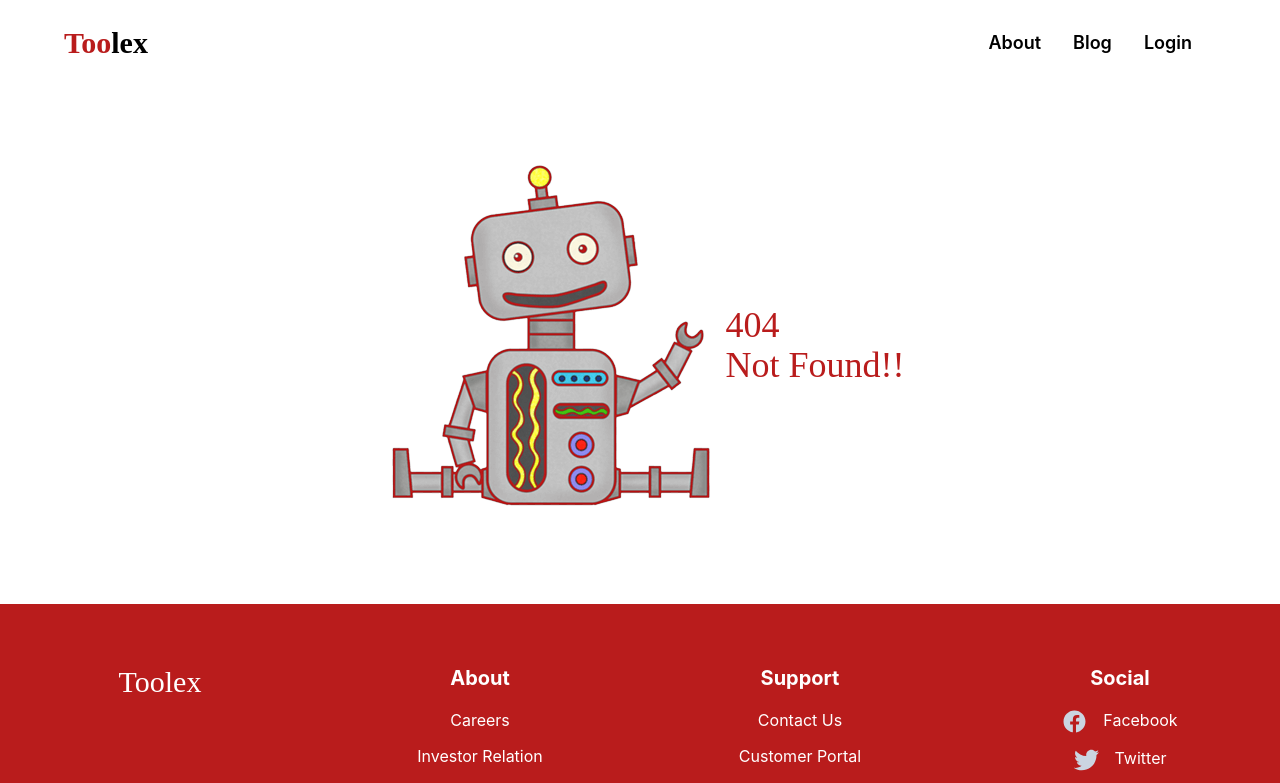
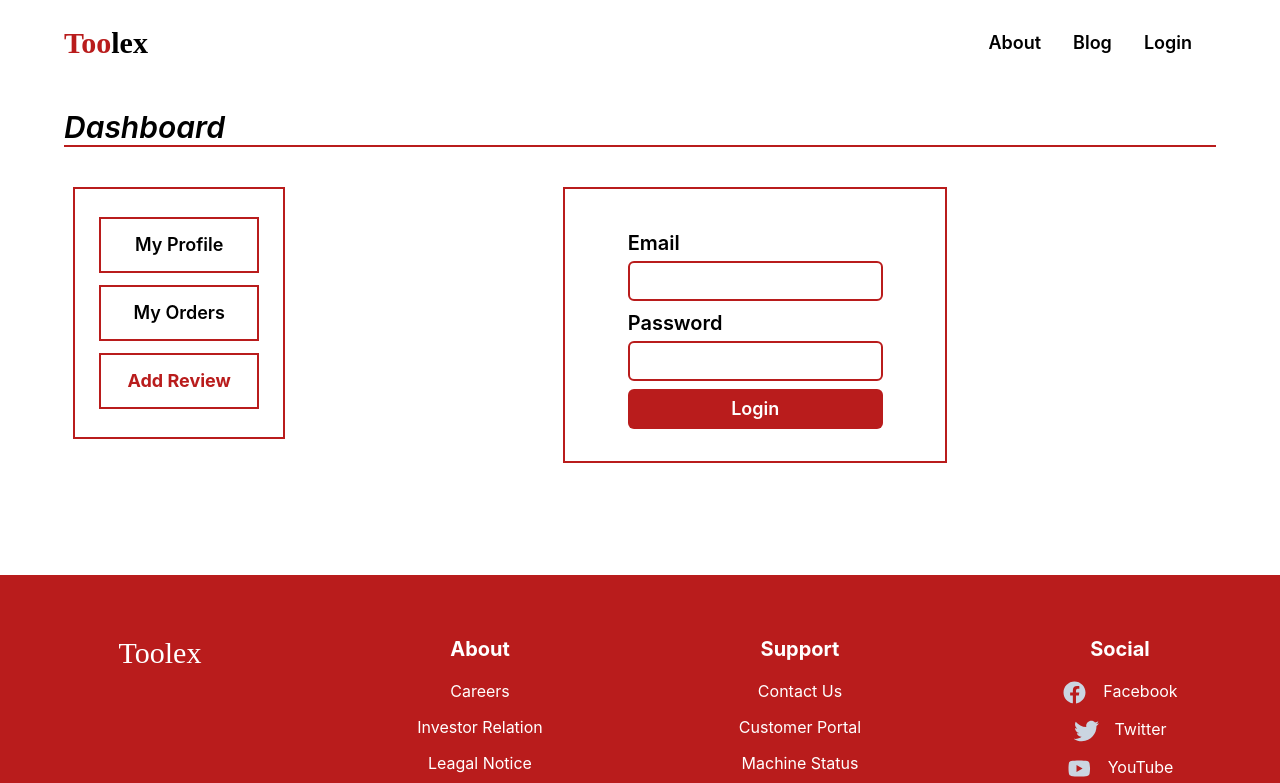
Before and after one commit to amitopu/Toolex-Frontend, a React (Create React App) app: page /userdashboard/addreview in a window 1280 px wide. Shown: the top 783 px of the page. Built offline with nearby package versions, Linux system fonts and the light colour scheme; no server answers.

Commit message:
user dashboard ui is designed

```diff
--- a/src/App.js
+++ b/src/App.js
@@ -6,6 +6,10 @@ import Register from "./pages/authentication/Register/Register";
 import Blog from "./pages/Blog/Blog";
 import Home from "./pages/Home/Home";
 import NotFound from "./pages/NotFound/NotFound";
+import UserDashboard from "./pages/UserDashboard/UserDashboard";
+import AddReview from "./pages/users/AddReview/AddReview";
+import UserOrders from "./pages/users/UserOrders/UserOrders";
+import UserProfile from "./pages/users/UserProfile/UserProfile";
 import Spinner from "./shared/Spinner/Spinner";
 function App() {
     return (
@@ -21,6 +25,23 @@ function App() {
                     element={<PassReset></PassReset>}
                 ></Route>
                 <Route path="/spinner" element={<Spinner></Spinner>}></Route>
+                <Route
+                    path="userdashboard"
+                    element={<UserDashboard></UserDashboard>}
+                >
+                    <Route
+                        path="profile"
+                        element={<UserProfile></UserProfile>}
+                    ></Route>
+                    <Route
+                        path="orders"
+                        element={<UserOrders></UserOrders>}
+                    ></Route>
+                    <Route
+                        path="addreview"
+                        element={<AddReview></AddReview>}
+                    ></Route>
+                </Route>
                 <Route path="*" element={<NotFound></NotFound>}></Route>
             </Routes>
         </div>
--- /dev/null
+++ b/src/pages/UserDashboard/UserDashboard.js
@@ -0,0 +1,64 @@
+import React from "react";
+import { NavLink, Outlet } from "react-router-dom";
+import Footer from "../../shared/Footer/Footer";
+import Header from "../../shared/Header/Header";
+
+const UserDashboard = () => {
+    const activeStyle = {
+        color: "rgb(185 28 28)",
+        fontWeight: "bold",
+    };
+    return (
+        <>
+            <Header></Header>
+            <div className="px-4 md:px-8 lg:px-16">
+                <h1 className="text-3xl font-semibold italic mt-6  text-center md:text-left">
+                    Dashboard
+                </h1>
+                <div className="bg-red-700 h-[2px] w-full"></div>
+                <div className="grid md:grid-cols-4 lg:grid-cols-5 grid-cols-1 mb-14 mt-10">
+                    <div className="col-span-1">
+                        <div className="p-4 md:block flex flex-wrap mx-auto w-fit justify-centeritems-center border-2 border-red-700">
+                            <button className="block md:w-40 w-fit md:px-5 p-2 md:py-3 border-2 border-red-700 text-center md:text-lg text-sm font-semibold md:my-3 mx-2">
+                                <NavLink
+                                    to="/userdashboard/profile"
+                                    style={({ isActive }) =>
+                                        isActive ? activeStyle : undefined
+                                    }
+                                >
+                                    My Profile
+                                </NavLink>
+                            </button>
+                            <button className="block md:w-40 w-fit md:px-5 p-2 md:py-3 border-2 border-red-700 text-center md:text-lg text-sm font-semibold md:my-3 mx-2">
+                                <NavLink
+                                    to="/userdashboard/orders"
+                                    style={({ isActive }) =>
+                                        isActive ? activeStyle : undefined
+                                    }
+                                >
+                                    My Orders
+                                </NavLink>
+                            </button>
+                            <button className="block md:w-40 w-fit md:px-5 p-2 md:py-3 border-2 border-red-700 text-center md:text-lg text-sm font-semibold md:my-3 mx-2">
+                                <NavLink
+                                    to="/userdashboard/addreview"
+                                    style={({ isActive }) =>
+                                        isActive ? activeStyle : undefined
+                                    }
+                                >
+                                    Add Review
+                                </NavLink>
+                            </button>
+                        </div>
+                    </div>
+                    <div className="md:col-span-3 lg:col-span-4">
+                        <Outlet></Outlet>
+                    </div>
+                </div>
+            </div>
+            <Footer></Footer>
+        </>
+    );
+};
+
+export default UserDashboard;
--- /dev/null
+++ b/src/pages/authentication/RequireAuth/RequireAuth.js
@@ -0,0 +1,23 @@
+import React from "react";
+import { useAuthState } from "react-firebase-hooks/auth";
+import { useLocation, Navigate } from "react-router-dom";
+import auth from "../../firebase.init";
+import Spinner from "../Spinner/Spinner";
+
+const RequireAuth = ({ children }) => {
+    const [user, loading] = useAuthState(auth);
+    let location = useLocation();
+
+    if (loading) {
+        return <Spinner></Spinner>;
+    }
+    if (!user) {
+        return <Navigate to="/login" state={{ from: location }} replace />;
+    }
+
+    if (user) {
+        return children;
+    }
+};
+
+export default RequireAuth;
--- /dev/null
+++ b/src/pages/users/AddReview/AddReview.js
@@ -0,0 +1,75 @@
+import React from "react";
+import { useForm } from "react-hook-form";
+
+const AddReview = () => {
+    const {
+        register,
+        handleSubmit,
+        formState: { errors },
+    } = useForm({ mode: "onBlur" });
+
+    const onSubmit = (data) => {
+        console.log(data);
+    };
+    return (
+        <div className="my-14 md:mt-0 lg:w-5/12 md:w-1/2 w-3/4 border-2 border-red-700 px-5 py-8 mx-auto">
+            <form onSubmit={handleSubmit(onSubmit)}>
+                {/* field for email */}
+                <label
+                    htmlFor="email"
+                    className="block text-xl font-semibold lg:ml-[12.5%] md:ml-[10%] ml-[7.5%] mb-1 mt-2"
+                >
+                    Email
+                </label>
+                <input
+                    className="block lg:w-[75%] md:w-[80%] w-[85%] mx-auto border-2 border-red-700 h-10 px-3 rounded-md"
+                    {...register("email", {
+                        pattern: {
+                            value: /^\w+([\.-]?\w+)*@\w+([\.-]?\w+)*(\.\w{2,5})+$/i,
+                            message: "Enter a valid email",
+                        },
+                        required: "This field is required",
+                    })}
+                />
+                {errors.email && (
+                    <p className="text-red-700 text-center">
+                        {errors.email.message}
+                    </p>
+                )}
+
+                {/* field for password */}
+                <label
+                    htmlFor="password"
+                    className="block text-xl font-semibold lg:ml-[12.5%] md:ml-[10%] ml-[7.5%] mb-1 mt-2"
+                >
+                    Password
+                </label>
+                <input
+                    type="password"
+                    className="block lg:w-[75%] md:w-[80%] w-[85%] mx-auto border-2 border-red-700 h-10 px-3 rounded-md"
+                    {...register("password", {
+                        pattern: {
+                            value: /[0-9a-zA-Z@#$%&!]{6,}/i,
+                            message: "Password should be at least 6 chars long",
+                        },
+                        required: "This field is required",
+                    })}
+                />
+                {errors.password && (
+                    <p className="text-red-700 text-center">
+                        {errors.password.message}
+                    </p>
+                )}
+
+                <input
+                    className="block lg:w-[75%] md:w-[80%] w-[85%] mx-auto h-10 px-3 rounded-md mt-2 bg-red-700 text-white text-lg font-semibold hover:text-xl"
+                    type="submit"
+                    name="submit"
+                    value="Login"
+                />
+            </form>
+        </div>
+    );
+};
+
+export default AddReview;
--- /dev/null
+++ b/src/pages/users/UserOrders/UserOrders.js
@@ -0,0 +1,7 @@
+import React from "react";
+
+const UserOrders = () => {
+    return <div>Order data</div>;
+};
+
+export default UserOrders;
--- /dev/null
+++ b/src/pages/users/UserProfile/UserProfile.js
@@ -0,0 +1,7 @@
+import React from "react";
+
+const UserProfile = () => {
+    return <div>Hello to profile</div>;
+};
+
+export default UserProfile;
--- a/src/shared/AnimatedButton/AnimatedButton.js
+++ b/src/shared/AnimatedButton/AnimatedButton.js
@@ -2,12 +2,18 @@ import React, { useEffect, useState } from "react";
 import { useNavigate } from "react-router-dom";
 
 const AnimatedButton = (props) => {
-    const { to, text } = props;
+    const { to, text, width } = props;
     const [animated, setAnimated] = useState(false);
     const navigate = useNavigate();
 
     return (
-        <div className="relative h-[35px] my-5 w-[350px] mx-auto">
+        <div
+            className={
+                width
+                    ? `relative h-[35px] my-5 w-[${width}px] mx-auto`
+                    : `relative h-[35px] my-5 w-[320px] mx-auto`
+            }
+        >
             <button
                 onClick={() => navigate(to)}
                 onMouseOver={() => {
@@ -21,8 +27,8 @@ const AnimatedButton = (props) => {
             <div
                 className={`${
                     animated
-                        ? "flex flex-col relative top-[-35px] left-0 justify-center w-[100%] h-[35px] bg-red-700 mx-auto z-0"
-                        : "flex flex-col relative top-[-35px] left-0 justify-center w-[0%] h-[35px] bg-red-700 mx-auto z-0"
+                        ? "flex relative top-[-35px] justify-center items-center w-[100%] h-[35px] bg-red-700 mx-auto z-0"
+                        : "flex relative top-[-35px] justify-center items-center w-[0%] h-[35px] bg-red-700 mx-auto z-0"
                 }
                         transition-all duration-700 ease-in-out`}
             >
--- a/src/shared/Header/Header.js
+++ b/src/shared/Header/Header.js
@@ -59,7 +59,19 @@ const Header = () => {
                         {user ? (
                             <>
                                 <li className="mr-4 text-lg font-semibold p-2 text-center">
-                                    {user.displayName}
+                                    <span className="px-3">
+                                        {user.displayName}
+                                    </span>
+                                </li>
+                                <li className="mr-4 text-lg font-semibold hover:text-red-700 p-2 text-center">
+                                    <NavLink
+                                        to="/userdashboard"
+                                        style={({ isActive }) =>
+                                            isActive ? activeStyle : undefined
+                                        }
+                                    >
+                                        Dashboard
+                                    </NavLink>
                                 </li>
                                 <li className="mr-4 text-lg font-semibold hover:text-red-700 p-2 text-center">
                                     <button onClick={logout}>
```
